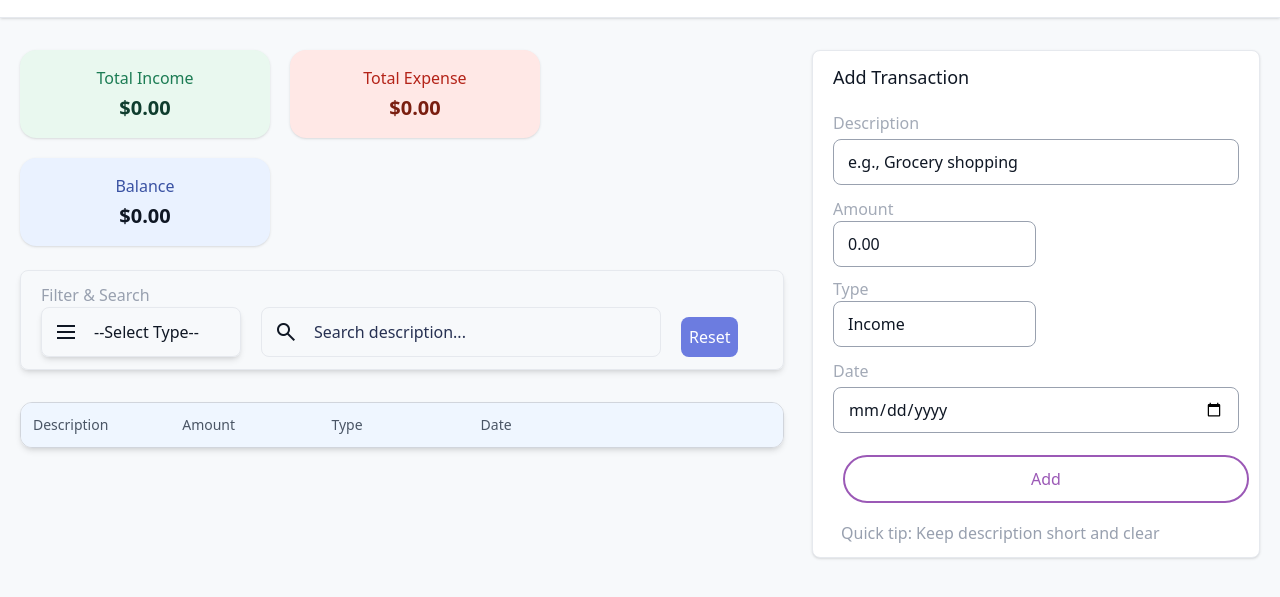
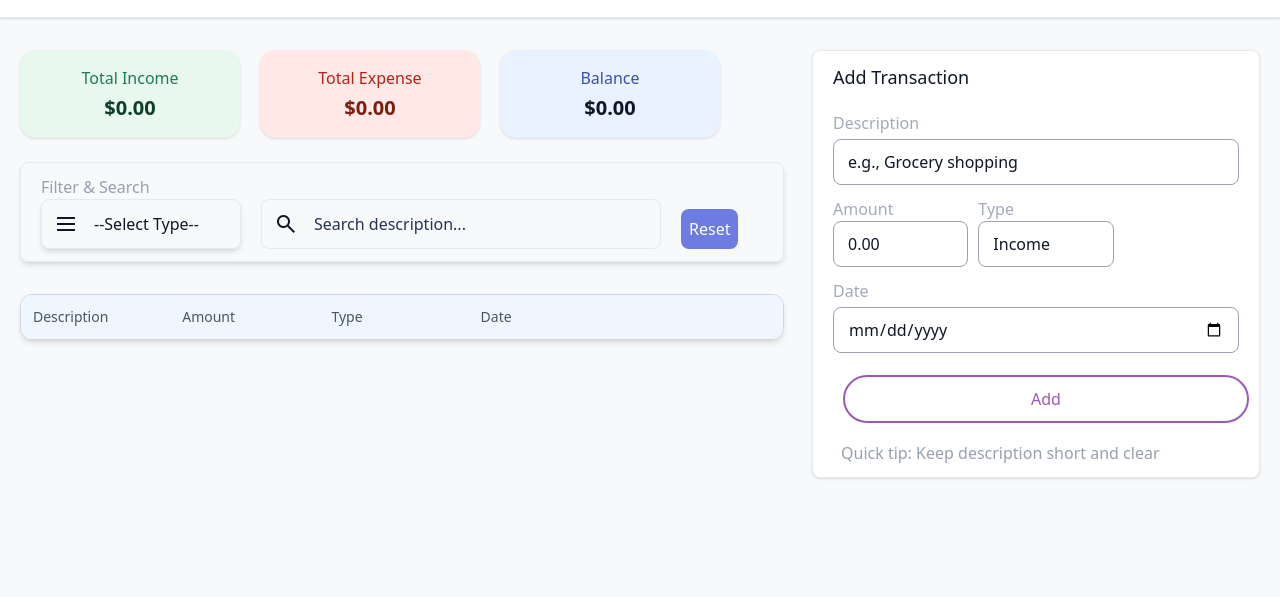
Before and after one commit to rudra2609-06/Smart-Finance-Tracker, a website with bundled scripts: page index.html in a window 1280 px wide. Shown: the part 63-660 px from the top of the page. Built offline with nearby package versions, Linux system fonts and the light colour scheme.

Commit message:
fix bugs

```diff
--- a/index.html
+++ b/index.html
@@ -44,13 +44,13 @@
 								placeholder="e.g., Grocery shopping" />
 						</div>
 						<div class="flex items-center gap-2.5 mb-3 flex-wrap">
-							<div class="amount w-full md:w-1/2">
+							<div class="amount w-full md:w-1/3">
 								<label for="input-amount" class="text-[#A3AAB7]">Amount</label>
 								<input type="number" id="input-amount"
 									class="w-full border border-gray-400 py-2.5 px-3.5 rounded-lg focus:ring-2 focus:ring-[#6c7ce0] focus:outline-none placeholder:text-[#0f1724]"
 									placeholder="0.00">
 							</div>
-							<div class="amount w-full md:w-1/2">
+							<div class="amount w-full md:w-1/3">
 								<label for="input-type" class="text-[#A3AAB7]">Type</label>
 								<select id="input-type"
 									class="w-full border border-gray-400 py-2.5 px-3.5 rounded-lg focus:ring-2 focus:ring-[#6c7ce0] focus:outline-none cursor-pointer appearance-none">
@@ -78,19 +78,19 @@
 				<!-- Summary Boxes -->
 				<div class="display-details flex flex-wrap justify-center md:justify-start items-center gap-5 mb-6">
 					<div id="total-income"
-						class="w-[250px] p-4 bg-[#E9F8EF] rounded-2xl text-center shadow-sm hover:shadow-md transition-shadow">
+						class="w-[220px] p-4 bg-[#E9F8EF] rounded-2xl text-center shadow-sm hover:shadow-md transition-shadow">
 						<h4 class="text-[#1C7C54] font-medium mb-1">Total Income</h4>
 						<p id="display-income" class="text-[#0F3D2E] font-bold text-xl">$0.00</p>
 					</div>
 
 					<div id="total-expense"
-						class="w-[250px] p-4 bg-[#FFE8E6] rounded-2xl text-center shadow-sm hover:shadow-md transition-shadow">
+						class="w-[220px] p-4 bg-[#FFE8E6] rounded-2xl text-center shadow-sm hover:shadow-md transition-shadow">
 						<h4 class="text-[#B42318] font-medium mb-1">Total Expense</h4>
 						<p id="display-expense" class="text-[#7A1E10] font-bold text-xl">$0.00</p>
 					</div>
 
 					<div id="total-balance"
-						class="w-[250px] p-4 bg-[#EAF2FF] rounded-2xl text-center shadow-sm hover:shadow-md transition-shadow">
+						class="w-[220px] p-4 bg-[#EAF2FF] rounded-2xl text-center shadow-sm hover:shadow-md transition-shadow">
 						<h4 class="text-[#3A52A3] font-medium mb-1">Balance</h4>
 						<p id="display-balance" class="text-[#0F1724] font-bold text-xl">$0.00</p>
 					</div>
@@ -142,6 +142,8 @@
 			</section>
 		</div>
 	</main>
+
+	<!-- Tick animation -->
 	<div id="success-tick" class="tick-overlay">
 		<svg class="tick" viewBox="0 0 52 52">
 			<circle class="tick-circle" cx="26" cy="26" r="25" fill="none" />
--- a/src/ts/main.ts
+++ b/src/ts/main.ts
@@ -8,9 +8,11 @@ import {
 import { renderTransaction } from "./ui.js";
 
 document.addEventListener("DOMContentLoaded", () => {
-  //dark mode
-  const modeToggleBtn = document.getElementById("dark-mode") as
-  HTMLButtonElement;
+
+  console.log("script loaded");
+  loadTransaction();
+  renderTransaction();
+
 
   // Elements
   const inputDescription = document.getElementById(
@@ -42,9 +44,6 @@ document.addEventListener("DOMContentLoaded", () => {
 
   const today = new Date().toISOString().split("T")[0];
   inputDate.max = today;
-
-  loadTransaction();
-  renderTransaction();
 
   function handleFormSubmit(e: Event) {
     // Reading values
--- a/src/ts/transactions.ts
+++ b/src/ts/transactions.ts
@@ -1,6 +1,18 @@
 import type { Transaction } from './types';
 
 export let transactions: Transaction[] = [];
+
+export function loadTransaction(): void {
+  const storedTransactions = localStorage.getItem("SavedTransactions");
+  if (storedTransactions) {
+    transactions = JSON.parse(storedTransactions) as Transaction[];
+    console.log("Current list of transactions are:",transactions);
+  }
+}
+
+export function saveTransaction(): void {
+  localStorage.setItem("SavedTransactions", JSON.stringify(transactions));
+}
 
 export function addTransaction(newTx: Transaction): void {
   transactions.push(newTx);
@@ -9,15 +21,5 @@ export function addTransaction(newTx: Transaction): void {
 
 export function deleteTransaction(id: number): void {
   transactions = transactions.filter((t) => t.id !== id);
+  saveTransaction();
 }
-
-export function saveTransaction(): void {
-  localStorage.setItem("SavedTransactions", JSON.stringify(transactions));
-}
-
-export function loadTransaction(): void {
-  const storedTransactions = localStorage.getItem("SavedTransactions");
-  if (storedTransactions) {
-    transactions = JSON.parse(storedTransactions) as Transaction[];
-  }
-}
--- a/src/ts/ui.ts
+++ b/src/ts/ui.ts
@@ -1,12 +1,26 @@
-import { transactions, deleteTransaction } from "./transactions.js";
+import {
+  transactions,
+  deleteTransaction,
+  saveTransaction,
+} from "./transactions.js";
 
-export function renderTransaction(transactionsToRender?: typeof transactions): void {
+const displayContainer = document.getElementById(
+  "display-container"
+) as HTMLDivElement;
+
+export function renderTransaction(
+  transactionsToRender?: typeof transactions
+): void {
   const list = transactionsToRender || transactions;
-
-  const displayContainer = document.getElementById("display-container") as HTMLDivElement;
-  const displayIncome = document.getElementById("display-income") as HTMLParagraphElement;
-  const displayExpense = document.getElementById("display-expense") as HTMLParagraphElement;
-  const displayBalance = document.getElementById("display-balance") as HTMLParagraphElement;
+  const displayIncome = document.getElementById(
+    "display-income"
+  ) as HTMLParagraphElement;
+  const displayExpense = document.getElementById(
+    "display-expense"
+  ) as HTMLParagraphElement;
+  const displayBalance = document.getElementById(
+    "display-balance"
+  ) as HTMLParagraphElement;
 
   const headerHTML =
     displayContainer.querySelector(".description-headers")?.outerHTML || "";
@@ -42,6 +56,7 @@ export function renderTransaction(transactionsToRender?: typeof transactions): v
   displayIncome.textContent = `$${income.toFixed(2)}`;
   displayExpense.textContent = `$${expense.toFixed(2)}`;
   displayBalance.textContent = `$${balance.toFixed(2)}`;
+}
 
 // Handle delete clicks
 displayContainer.addEventListener("click", (e) => {
@@ -52,7 +67,6 @@ export function renderTransaction(transactionsToRender?: typeof transactions): v
   ) {
     const id = parseInt(targetedElement.getAttribute("data-id")!);
     deleteTransaction(id);
-      renderTransaction(); // Render full list after delete
+    renderTransaction();
   }
 });
-}
```
Lines whose indentation alone changed are shown as unchanged.
